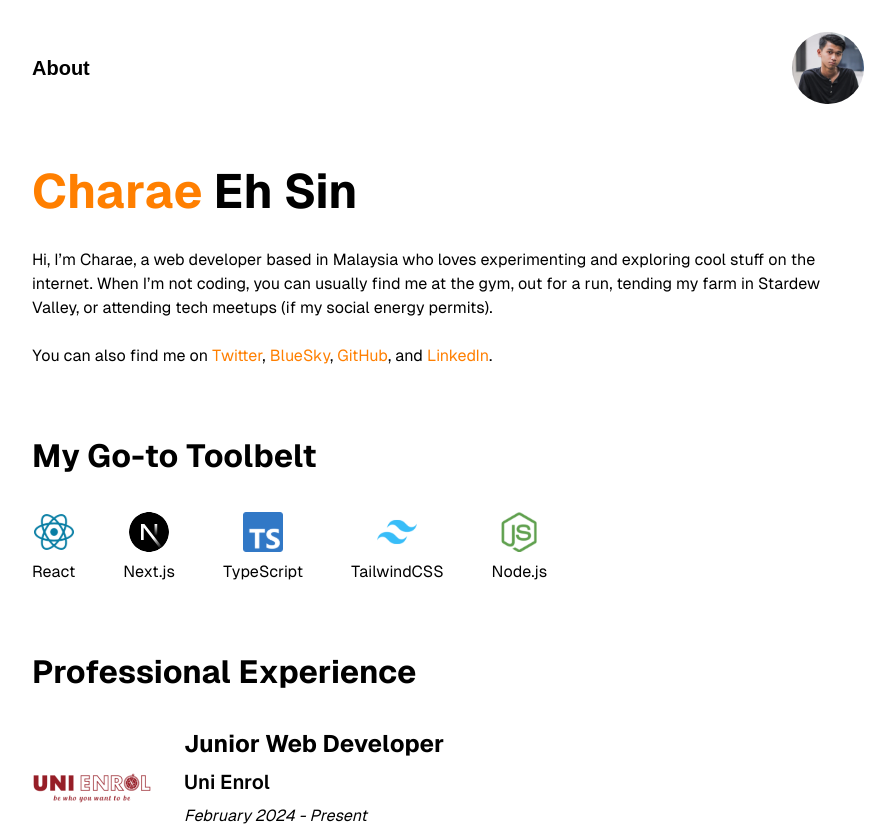
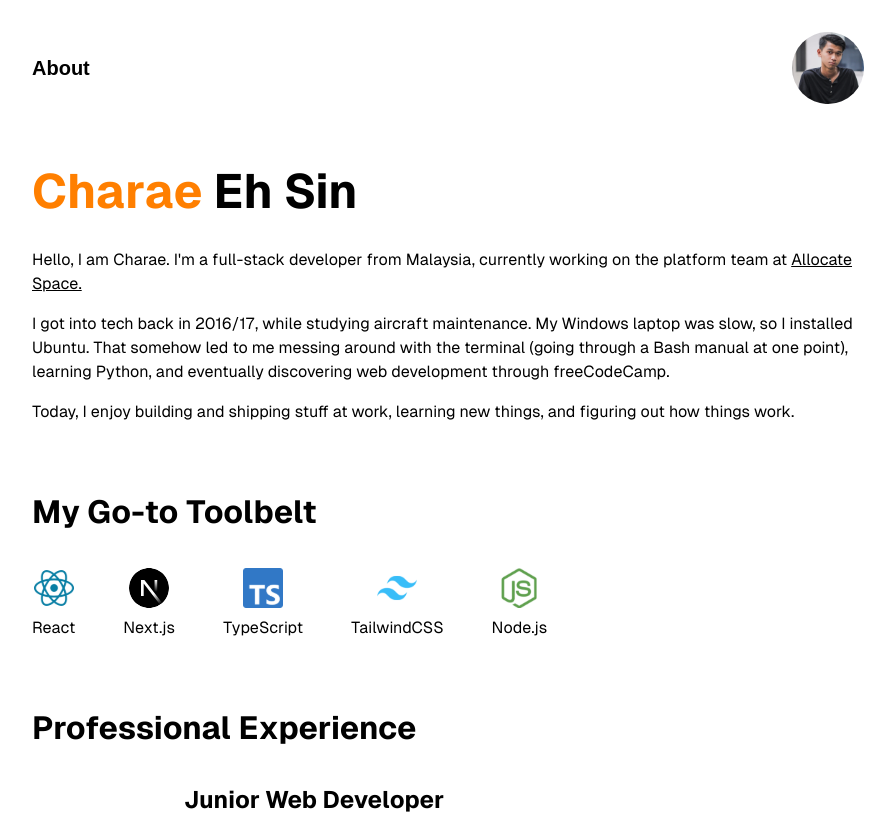
Before and after one commit to CharaeKeow/charae-dot-my, a Next.js app: page / in a window 1280 px wide. Shown: the top 826 px of the page, without its empty margins (192-1087 px from the left). Built offline with nearby package versions, Linux system fonts and the light colour scheme.

Commit message:
feat: update homepage

```diff
--- a/src/app/globals.css
+++ b/src/app/globals.css
@@ -17,7 +17,11 @@ body {
   font-family: Arial, Helvetica, sans-serif;
 }
 
-h1, h2, h3, h4, h5 {
+h1,
+h2,
+h3,
+h4,
+h5 {
   @apply font-bold;
 }
 
--- a/src/features/home/components/BioSection.tsx
+++ b/src/features/home/components/BioSection.tsx
@@ -1,8 +1,6 @@
 import React from 'react';
 
 import SectionContainer from '@/components/ui/SectionContainer';
-
-import { socials } from '../data/socials';
 
 const BioSection = () => {
   return (
@@ -10,38 +8,28 @@ const BioSection = () => {
       <h1 className="text-4xl lg:text-5xl">
         <span className="text-orange-main">Charae</span> Eh Sin
       </h1>
-      <div className="mt-6 lg:mt-8">
+      <div className="mt-6 lg:mt-8 space-y-4">
         <p>
-          Hi, I’m Charae, a web developer based in Malaysia who loves
-          experimenting and exploring cool stuff on the internet. When I’m not
-          coding, you can usually find me at the gym, out for a run, tending my
-          farm in Stardew Valley, or attending tech meetups (if my social energy
-          permits).
+          Hello, I am Charae. I'm a full-stack developer from Malaysia,
+          currently working on the platform team at{' '}
+          <a
+            className="underline"
+            href="https://www.allocatespace.co/"
+            target="_blank"
+          >
+            Allocate Space.
+          </a>
         </p>
-        <br />
         <p>
-          You can also find me on{' '}
-          {/* Okay I might be overengineering this, but this is fun at least LMAO */}
-          {socials.map((social, index) => {
-            const isLastItem = index === socials.length - 1;
-            const isSecondToLastItem = index === socials.length - 2;
-
-            return (
-              <React.Fragment key={index}>
-                <a
-                  href={social.link}
-                  target="_blank"
-                  rel="noreferrer"
-                  className="text-orange-main hover:underline"
-                >
-                  {social.name}
-                </a>
-                {!isLastItem ? ', ' : ''}
-                {isSecondToLastItem ? 'and ' : ''}
-              </React.Fragment>
-            );
-          })}
-          .
+          I got into tech back in 2016/17, while studying aircraft maintenance.
+          My Windows laptop was slow, so I installed Ubuntu. That somehow led to
+          me messing around with the terminal (going through a Bash manual at
+          one point), learning Python, and eventually discovering web
+          development through freeCodeCamp.
+        </p>
+        <p>
+          Today, I enjoy building and shipping stuff at work, learning new
+          things, and figuring out how things work.
         </p>
       </div>
     </SectionContainer>
--- a/src/features/home/constants/index.ts
+++ /dev/null
@@ -1,6 +0,0 @@
-export const SOCIALS_SITE = {
-  Twitter: 'Twitter',
-  BlueSky: 'BlueSky',
-  GitHub: 'GitHub',
-  LinkedIn: 'LinkedIn',
-} as const;
--- a/src/features/home/data/socials.ts
+++ b/src/features/home/data/socials.ts
@@ -1,22 +1,15 @@
-import { SOCIALS_SITE } from '../constants';
-
-import type { Socials } from '../types';
+type Socials = {
+  name: string;
+  link: string;
+};
 
 export const socials: Socials[] = [
   {
-    name: SOCIALS_SITE.Twitter,
-    link: 'https://twitter.com/charae_keow',
-  },
-  {
-    name: SOCIALS_SITE.BlueSky,
-    link: 'https://bsky.app/profile/charaekeow.bsky.social',
-  },
-  {
-    name: SOCIALS_SITE.GitHub,
+    name: 'GitHub',
     link: 'https://github.com/CharaeKeow',
   },
   {
-    name: SOCIALS_SITE.LinkedIn,
+    name: 'LinkedIn',
     link: 'https://www.linkedin.com/in/charaeehsin',
   },
 ];
--- a/src/features/home/data/toolbelts.ts
+++ b/src/features/home/data/toolbelts.ts
@@ -3,8 +3,6 @@ import NodeLogo from '@/assets/svg/node-logo.svg';
 import ReactLogo from '@/assets/svg/react-logo.svg';
 import TailwindLogo from '@/assets/svg/tailwind-logo.svg';
 import TypeScriptLogo from '@/assets/svg/typescript-logo.svg';
-
-import type React from 'react';
 
 type Toolbelt = {
   name: string;
--- a/src/features/home/types/index.ts
+++ b/src/features/home/types/index.ts
@@ -1,10 +1,4 @@
-import type { SOCIALS_SITE } from '../constants';
 import type { StaticImageData } from 'next/image';
-
-export type Socials = {
-  name: keyof typeof SOCIALS_SITE;
-  link: string;
-};
 
 export type WorkExperienceData = {
   image: StaticImageData;
```
